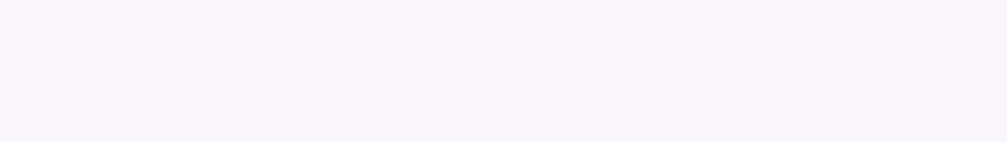
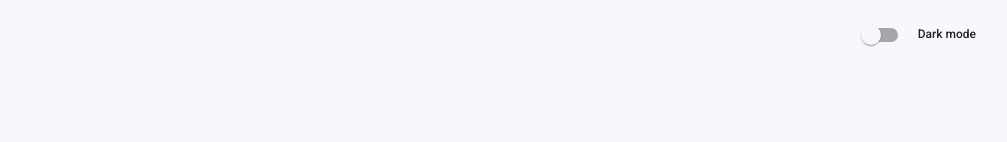
Before and after one commit to devjusan/tabela-fipe, a Next.js app: page / in a window 1280 px wide. Shown: the top 142 px of the page, without its empty margins (240-1247 px from the left). Built offline with nearby package versions, Linux system fonts and the light colour scheme.

Commit message:
style: MuiSelect styleoverrides, box css rules

```diff
--- a/src/app/components/ui/select/index.tsx
+++ b/src/app/components/ui/select/index.tsx
@@ -1,14 +1,15 @@
 import React from 'react';
 import { SelectProps, Select as Container } from '@mui/material';
 
-export default function Input({ ...props }: SelectProps) {
+export default function Input({ children, ...props }: SelectProps) {
   return (
     <Container
       {...props}
-      sx={{
-        width: '340px',
-        ...props.sx
+      classes={{
+        root: 'MuitSelect'
       }}
-    />
+    >
+      {children}
+    </Container>
   );
 }
--- a/src/app/page.tsx
+++ b/src/app/page.tsx
@@ -1,5 +1,12 @@
 'use client';
-import { Box, Button, Container, Typography, styled } from '@mui/material';
+import {
+  Box,
+  Button,
+  Container,
+  Switch,
+  Typography,
+  styled
+} from '@mui/material';
 import { useColorMode } from './contexts/color-mode';
 import { colors } from '../styles/colors';
 import Select from './components/ui/select';
@@ -19,7 +26,25 @@ export default function Home() {
   };
 
   return (
-    <Container typeof='primary'>
+    <Container
+      typeof='primary'
+      style={{
+        position: 'relative'
+      }}
+    >
+      <Box
+        style={{
+          position: 'absolute',
+          top: '1rem',
+          right: '4rem',
+          display: 'flex',
+          alignItems: 'center',
+          gap: '0.5rem'
+        }}
+      >
+        <Switch onChange={toggleColorMode} />
+        <Typography variant='caption'>Dark mode</Typography>
+      </Box>
       <SBox>
         <Typography variant='h1'>Tabela Fipe</Typography>
         <Typography variant='h4'>
--- a/src/styles/theme.ts
+++ b/src/styles/theme.ts
@@ -63,6 +63,17 @@ export const getDesignTokens = (mode: PaletteMode) =>
           }
         }
       },
+      MuiSelect: {
+        styleOverrides: {
+          root: {
+            background: mode === 'dark' ? colors.light : colors.white,
+            width: '340px'
+          },
+          '.MuiPaper-root-MuiPopover-paper-MuiMenu-paper': {
+            background: mode === 'dark' ? colors.light : colors.white
+          }
+        }
+      },
       MuiContainer: {
         styleOverrides: {
           root: {
```
